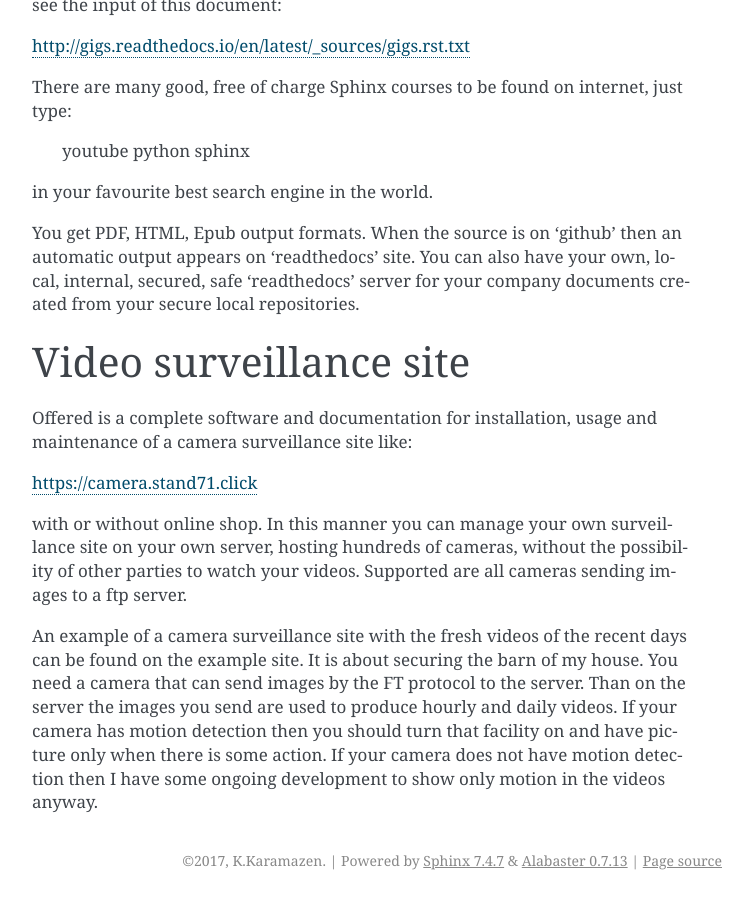
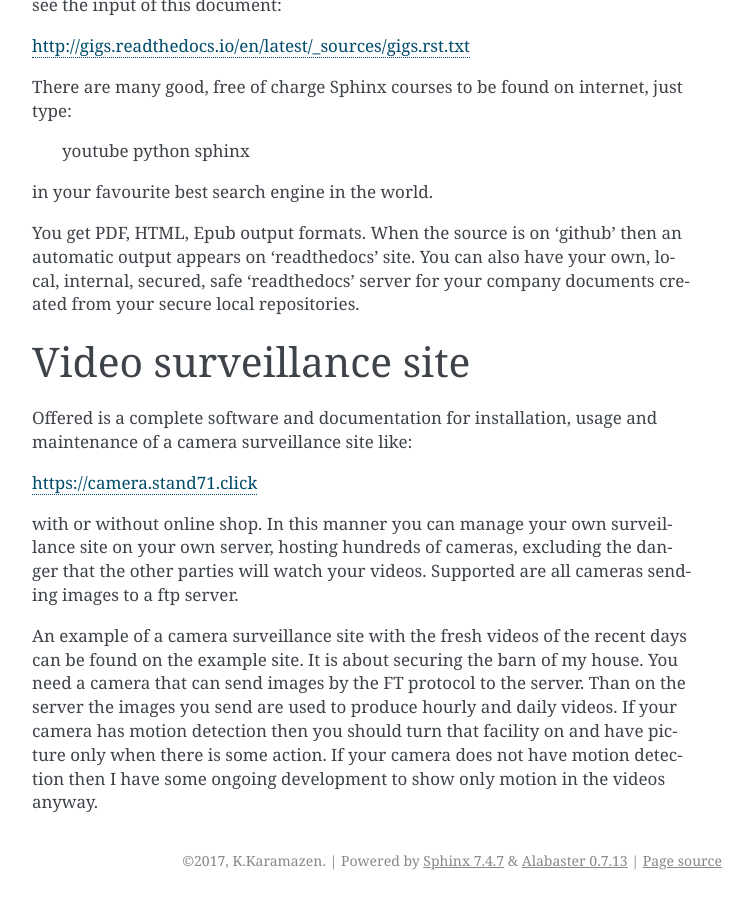
Before and after one commit to kresimir71/gigs, a Sphinx documentation site: the page built from docs/gigs.rst, in a window 1280 px wide and 900 px high, scrolled down 6432 px. Shown: the whole window, without its empty margins (388-1141 px from the left). Built offline with Sphinx 7.4.7, drawn with Linux system fonts in a browser that asks for light colours.

Commit message:
surveillance cameras

```diff
--- a/docs/gigs.rst
+++ b/docs/gigs.rst
@@ -262,8 +262,8 @@ https://camera.stand71.click
 
 with or without online shop. In this
 manner you can manage your own surveillance site on your own server,
-hosting hundreds of cameras, without the possibility of other parties
-to watch your videos. Supported are all cameras sending images to a
+hosting hundreds of cameras, excluding the danger that the other parties
+will watch your videos. Supported are all cameras sending images to a
 ftp server.
 
 An example of a camera surveillance site with the fresh videos of the
```
